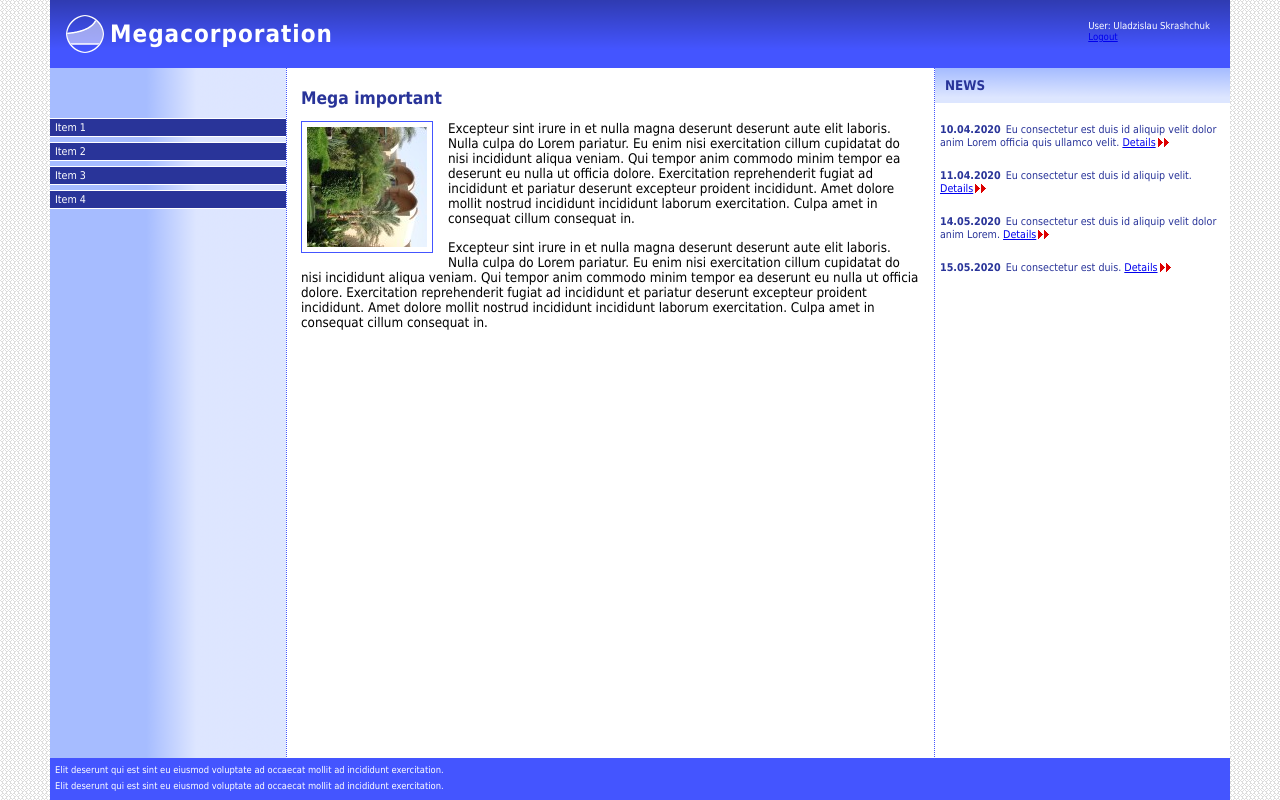
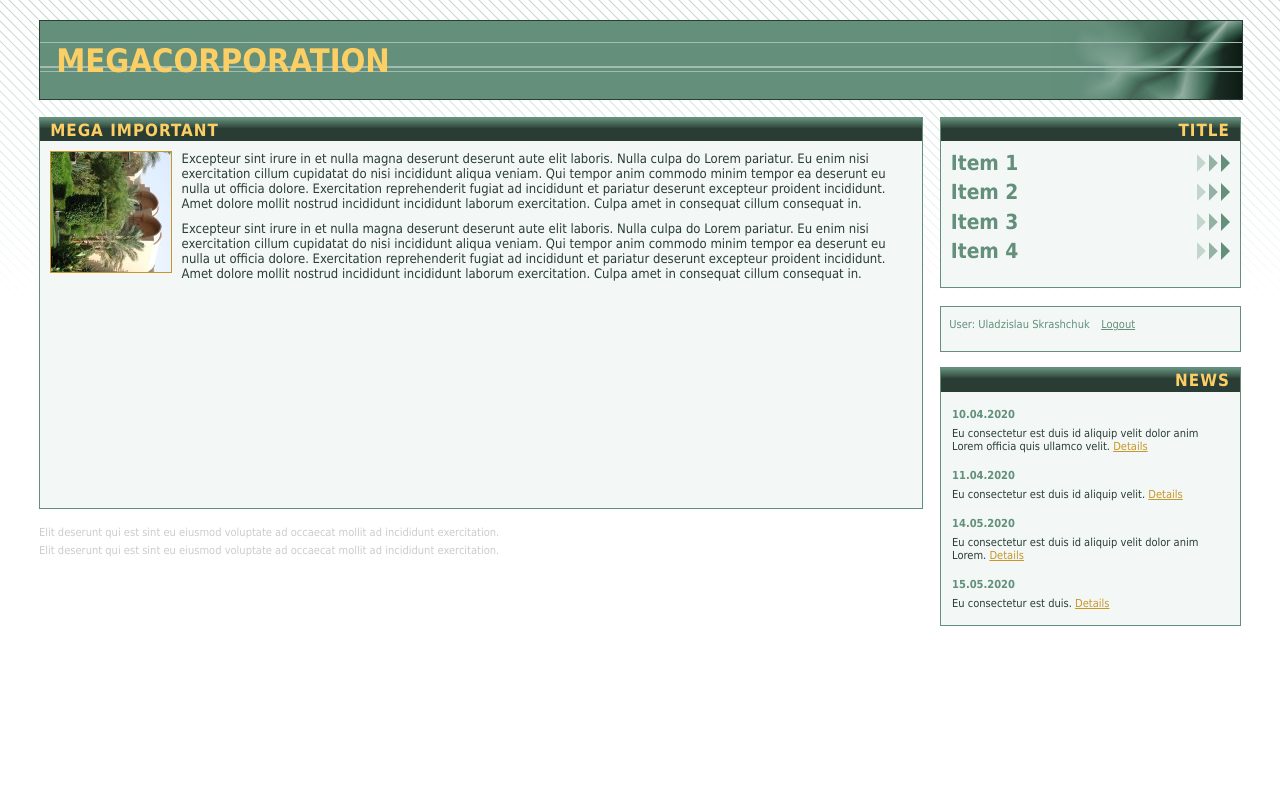
Before and after one commit to vs192ef34/html-basics-RdMLlA, a plain HTML site: page src/index.html in a window 1280 px wide. Drawn offline with Linux system fonts and the light colour scheme.

Commit message:
Absolute positioning layout

```diff
--- a/src/index.html
+++ b/src/index.html
@@ -10,8 +10,6 @@
 
 <html>
   <body>
-    <div id="body2"></div>
-
     <div id="title">
       <h1>Megacorporation</h1>
     </div>
--- a/src/styles/style.css
+++ b/src/styles/style.css
@@ -1,243 +1,215 @@
 /* Geometry */
 
-html {
-  height: 100%;
+body {
+  position: relative;
+  margin: 0em 3em;
 }
 
-body {
-  padding: 0px;
-  margin: 0px 50px;
+#title {
   position: absolute;
-  min-height: 100%;
-  z-index: 0;
+  left: 0;
+  top: 1.5em;
+  height: 6em;
+  width: 100%;
 }
 
-#body2 {
+#title h1 {
+  line-height: 2.5em;
+  margin: 0em;
+  padding: 0em 0.5em;
+}
+
+#sections {
   position: absolute;
-  height: 100%;
+  right: 0;
+  top: 9em;
+  height: 13em;
+  width: 23em;
+}
+
+#sections ul {
+  list-style: none;
+  margin: 0.75em;
+  padding: 0;
+}
+
+#sections li {
+  margin: 0.4em 0em;
+  padding: 0em;
+  zoom: 1;
+}
+
+#sections li a {
+  display: block;
+}
+
+#user {
+  position: absolute;
+  right: -1px;
+  top: 17em;
+  height: 2em;
   width: 100%;
-  z-index: -1;
+  padding: 1em 0em;
+}
+
+#user p {
+  display: inline;
+  vertical-align: middle;
+  margin-left: 0.75em;
+}
+
+#news {
+  position: absolute;
+  right: 0;
+  top: 28.25em;
+  width: 23em;
+  padding-bottom: 0.75em;
+}
+
+#news h3 {
+  margin: 1.5em 1em 0.2em 1em;
+}
+
+#news p {
+  margin: 0.5em 1em;
+}
+
+#content {
+  padding-top: 9em;
+  margin-right: 24.5em;
 }
 
 #main {
-  float: left;
-  width: 55%;
-  margin-left: 20%;
+  min-height: 30em;
+  zoom: 1;
 }
 
-#main h2,
 #main p {
-  margin-left: 15px;
-  margin-right: 15px;
-}
-
-#main h2 {
-  margin-top: 20px;
-  margin-bottom: 10px;
+  margin: 0.75em;
 }
 
 #main .picture {
   float: left;
-  padding: 5px;
+  margin-right: 0.75em;
+}
+
+#meta {
+  margin-top: 1.5em;
+  margin-right: 28.8em;
+}
+
+#meta p {
+  margin: 0.5em 0;
+}
+
+h2 {
+  margin: 0;
+  padding: 0.1em 0.6em;
+}
+
+#sections h2,
+#news h2 {
+  text-align: right;
+}
+
+#title,
+#main,
+#sections,
+#user,
+#news,
+#main .picture {
   border-style: solid;
   border-width: 1px;
-  margin: 0px 15px 15px 0px;
 }
 
-#sections {
-  float: left;
-  width: 20%;
-  margin-left: -75%;
-  padding-bottom: 32767px;
-  margin-bottom: -32767px;
-  padding-right: 1px;
-  margin-right: -1px;
+/* Colors ******************/
+
+html {
+  background: url(../images/pix-window-bg.png) white left top repeat-x;
 }
 
-#sections h2 {
-  display: none;
-}
-
-#sections ul {
-  list-style: none;
-  margin: 50px 0px;
-  padding: 0px;
-}
-
-#sections li a {
-  display: block;
-  margin: 5px 0px;
-  padding: 2px 5px;
-  border-style: solid;
-  border-width: 1px 0px;
-  text-decoration: none;
-}
-
-#news {
-  float: right;
-  width: 25%;
-  padding-bottom: 32767px;
-  margin-bottom: -32767px;
-  padding-left: 1px;
-  margin-left: -1px;
-}
-
-#news h2 {
-  margin: 0px 0px 20px 0px;
-  padding: 10px;
-}
-
-#news h3 {
-  float: left;
-  margin: 0px 5px;
-}
-
-#news p {
-  margin: 20px 5px;
-}
-
-#news a {
-  padding-right: 13px;
-}
-
-#content {
-  overflow: hidden;
-  width: 100%;
-  padding-bottom: 42px;
-}
-
-#user {
-  position: absolute;
-  top: 0;
-  right: 0;
-  margin: 20px;
-}
-
-#user p {
-  margin: 0px;
-  white-space: nowrap;
+#title {
+  background: url(../images/pix-title-bg.png) #638f7b right center no-repeat;
+  border-color: #2a3d34;
 }
 
 h1 {
-  margin: 0px;
-  padding-top: 20px;
-  padding-bottom: 20px;
-  padding-right: 20px;
-  padding-left: 60px;
+  background: url(../images/h1-bg.png) transparent left center repeat-x;
 }
 
-#meta {
-  padding: 1px 0px;
-  position: absolute;
-  bottom: 0px;
-  height: 40px;
-  width: 100%;
+#main,
+#sections,
+#news,
+#user {
+  background: #f3f8f6;
+  color: #2a3d34;
 }
 
-#meta p {
-  margin: 5px;
+#main,
+#sections,
+#news,
+#user {
+  border-color: #638f7b;
 }
 
-/* Colors */
-
-html {
-  background: url(../images/window-bg.png) #eee;
+h2 {
+  background: url(../images/h2-bg.png) #2a3d34 left top repeat-x;
 }
 
-body {
-  background: url(../images/left-body-bg.png) white 20% 0 repeat-y;
-  color: black;
+h1,
+h2 {
+  color: #fbcf64;
 }
 
-#body2 {
-  background: url(../images/right-body-bg.png) 75% 0 repeat-y;
+#sections li {
+  background: url(../images/section-arrow.png) right center no-repeat;
 }
 
-#title {
-  background: url(../images/title-bg.png) #45f left top repeat-x;
-  color: white;
+#sections a,
+#user p,
+#news h3 {
+  color: #638f7b;
 }
 
-h1 {
-  background: url(../images/logo.png) left top no-repeat;
-}
-
-#main h2 {
-  color: #293499;
-}
-
+#news a,
 #main .picture {
-  border-color: #45f;
-}
-
-#sections li a {
-  background: #293499;
-  color: white;
-  border-color: white;
-}
-
-#sections li a:hover {
-  background: #d00;
-}
-
-#news {
-  color: #293499;
-}
-
-#news h2 {
-  background: url(../images/news-head-bg.png) #dde6ff left top repeat-x;
-}
-
-#news a {
-  background: url(../images/red-arrow.png) right center no-repeat;
+  color: #c79728;
 }
 
 #meta,
 #meta a {
-  background: #45f;
-  color: white;
+  color: #ccc;
 }
 
-#user {
-  color: white;
-}
-
-/* Fonts */
+/* Fonts *******************/
 
 body {
-  font: 10pt Tahoma, Sans-Serif;
+  font: small Tahoma, Arial, sans-serif;
 }
 
 h1 {
-  font-size: 180%;
+  font-size: 250%;
+  text-transform: uppercase;
+}
+
+h2 {
+  font-size: 130%;
+  text-transform: uppercase;
   letter-spacing: 1px;
 }
 
-#main h2 {
-  font-size: 130%;
+#user,
+#news p,
+#news h3 {
+  font-size: 85%;
 }
 
-#sections,
-#news {
-  font-size: 80%;
-}
-
-#sections h2,
-#news h2 {
-  font-size: 125%;
+#sections ul a {
+  font-size: 160%;
   font-weight: bold;
-  text-transform: uppercase;
-}
-
-#news h3 {
-  font-size: 100%;
-  font-weight: bold;
+  text-decoration: none;
 }
 
 #meta {
-  font-size: 70%;
+  font-size: 85%;
 }
-
-#user {
-  font-size: 90%;
-}
```
